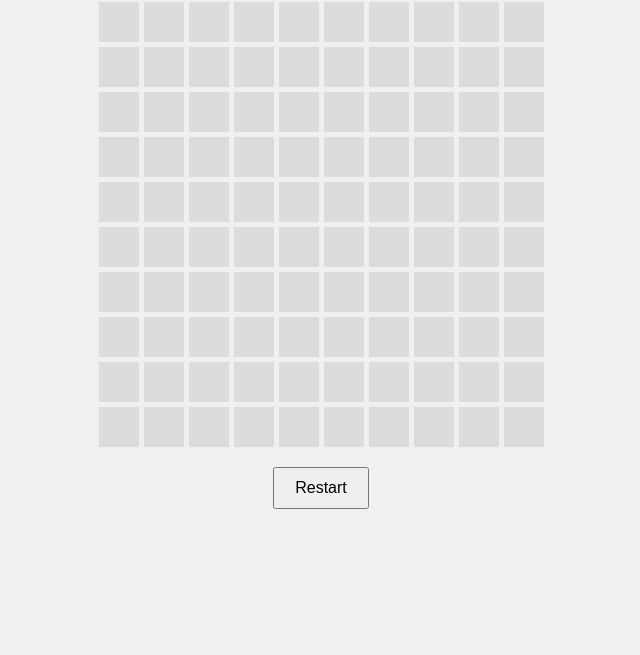
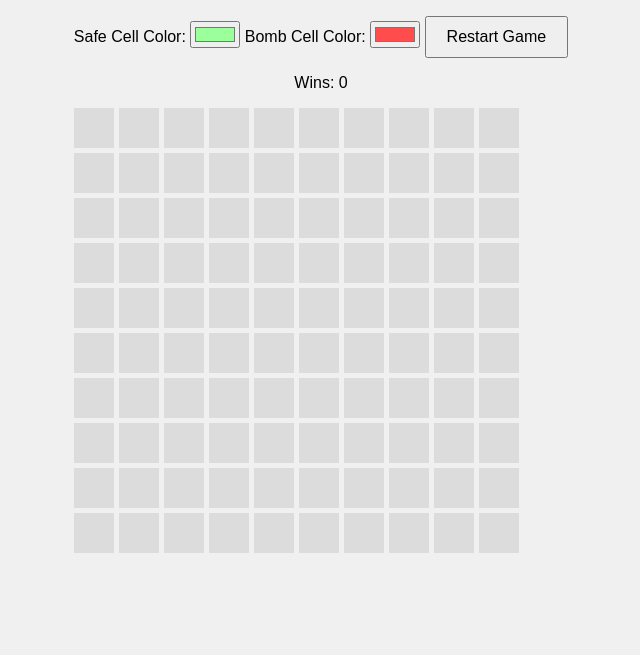
Before and after one commit to IceHacy/MinesweeperRNG, a plain HTML site: page index.html in a window 1280 px wide. Shown: the part 145-800 px from the top of the page, without its empty margins (319-959 px from the left). Drawn offline with Linux system fonts and the light colour scheme.

Commit message:
Update index.html

```diff
--- a/index.html
+++ b/index.html
@@ -3,13 +3,25 @@
 <head>
     <meta charset="UTF-8">
     <meta name="viewport" content="width=device-width, initial-scale=1.0">
-    <title>SweeperRNG</title>
+    <title>Random Minesweeper</title>
     <link rel="stylesheet" href="styles.css">
 </head>
 <body>
     <div class="container">
+        <h1>sweeper</h1>
+        <div class="controls">
+            <label>
+                Safe Cell Color:
+                <input type="color" id="safe-color" value="#9bff9b">
+            </label>
+            <label>
+                Bomb Cell Color:
+                <input type="color" id="bomb-color" value="#ff4d4d">
+            </label>
+            <button id="restart-button">Restart Game</button>
+            <p id="win-counter">Wins: 0</p>
+        </div>
         <div class="game-container" id="game-container"></div>
-        <button id="restart-button">Restart</button>
     </div>
     <script src="script.js"></script>
 </body>
```
